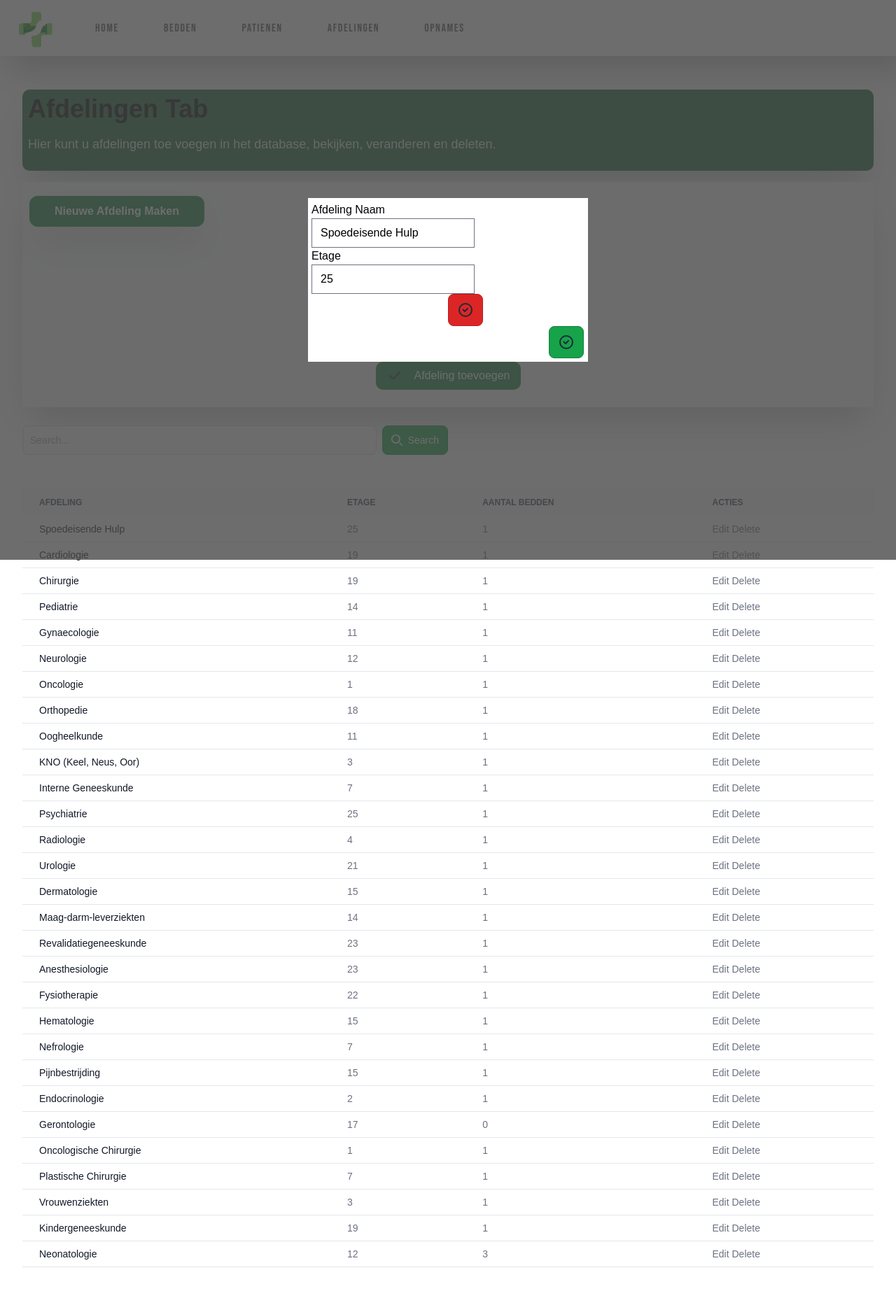
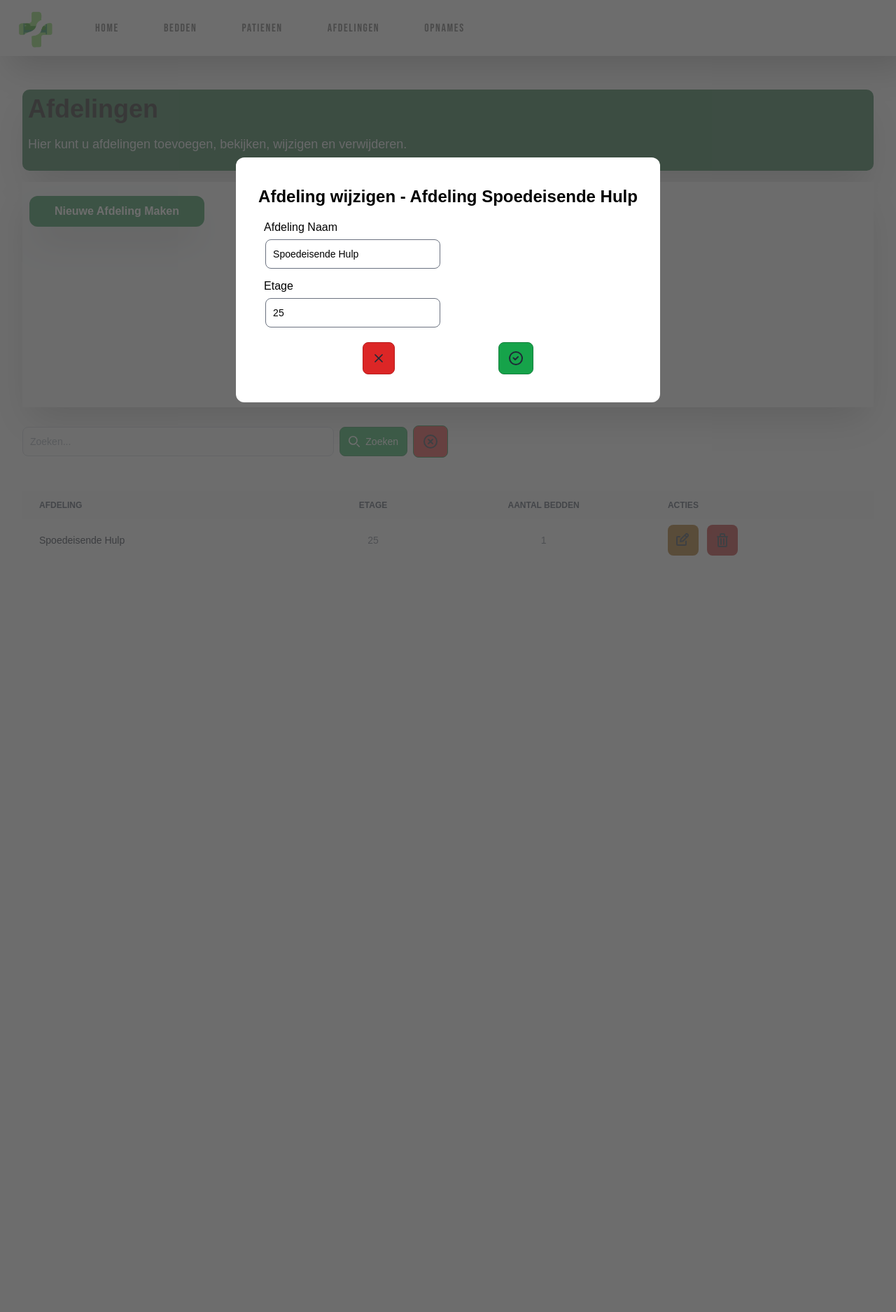
Before and after one commit to ItzArxher/MediBedTrackr, a Flask app: page /afdelingen in a window 1280 px wide, after a click that opens the changed part. Shown: the whole page at 70% size. After the commit the page ends 794 px from the top, so only its background shows below. Run offline with Flask 3, Linux system fonts and the light colour scheme; data comes from the database, SQL or seed files in the repository; some libraries are stand-ins or nearby versions.

Commit message:
finalized afdelingen

```diff
--- a/Webapp/templates/afdelingen.html
+++ b/Webapp/templates/afdelingen.html
@@ -1,62 +1,36 @@
 {% extends "base.html" %} {% block title %}
 <div class="bg-green-800 p-2 shadow-2xl my-4 rounded-[10px]">
-  <h2 class="text-4xl font-extrabold dark:text-white">Afdelingen Tab</h2>
+  <h2 class="text-4xl font-extrabold dark:text-white">Afdelingen</h2>
   <p class="my-4 text-lg text-gray-200">
-    Hier kunt u afdelingen toe voegen in het database, bekijken, veranderen en
-    deleten.
+    Hier kunt u afdelingen toevoegen, bekijken, wijzigen en
+    verwijderen.
   </p>
 </div>
 {% endblock %} {% block main_content %}
-<form
-  class="my-[10px] form-control bg-gray-50 p-[10px] shadow-2xl"
-  method="post"
-  action="/create_afdeling"
->
-  <p
-    class="rounded-xl text-center font-extrabold bg-green-700 text-white shadow-2xl w-[250px] py-[10px] my-[10px]"
-  >
+<form class="my-[10px] form-control bg-gray-50 p-[10px] shadow-2xl" method="post" action="/create_afdeling">
+  <p class="rounded-xl text-center font-extrabold bg-green-700 text-white shadow-2xl w-[250px] py-[10px] my-[10px]">
     Nieuwe Afdeling Maken
   </p>
   <div class="flex flex-col items-center justify-center gap-4">
     <div>
       <label>Afdeling Naam</label>
-      <input
-        required
-        placeholder="Afdeling Naam"
-        name="naam"
-        class="mx-[2px] my-[5px] w-[250px] bg-white-50 border border-[#6b7280] text-sm rounded-lg focus:ring-blue-500 focus:border-blue-500 block p-2.5 dark:bg-white-700 dark:border-white-600 dark:placeholder-white-400 dark:focus:ring-blue-500 dark:focus:border-blue-500"
-      />
+      <input required placeholder="Afdeling Naam" name="naam" autocomplete="off"
+        class="mx-[2px] my-[5px] w-[250px] bg-white-50 border border-[#6b7280] text-sm rounded-lg focus:ring-blue-500 focus:border-blue-500 block p-2.5 dark:bg-white-700 dark:border-white-600 dark:placeholder-white-400 dark:focus:ring-blue-500 dark:focus:border-blue-500" />
     </div>
     <div>
       <label>Etage Nummer</label>
-      <input
-        required
-        type="number"
-        placeholder="Etage"
-        name="etage"
-        class="mx-[2px] my-[5px] w-[250px] bg-white-50 border border-[#6b7280] text-sm rounded-lg focus:ring-blue-500 focus:border-blue-500 block p-2.5 dark:bg-white-700 dark:border-white-600 dark:placeholder-white-400 dark:focus:ring-blue-500 dark:focus:border-blue-500"
-      />
+      <input required type="number" placeholder="Etage" name="etage"
+        class="mx-[2px] my-[5px] w-[250px] bg-white-50 border border-[#6b7280] text-sm rounded-lg focus:ring-blue-500 focus:border-blue-500 block p-2.5 dark:bg-white-700 dark:border-white-600 dark:placeholder-white-400 dark:focus:ring-blue-500 dark:focus:border-blue-500" />
     </div>
   </div>
   <div class="flex flex-row justify-center gap-4">
     <button
       class="flex flex-row justify-center gap-4 text-white my-[15px] text-center bg-green-700 px-[15px] py-2 rounded-[10px]"
-      type="submit"
-    >
-      <svg
-        class="text-center w-6 h-6 text-gray-800 dark:text-white"
-        aria-hidden="true"
-        xmlns="http://www.w3.org/2000/svg"
-        fill="none"
-        viewBox="0 0 24 24"
-      >
-        <path
-          stroke="currentColor"
-          stroke-linecap="round"
-          stroke-linejoin="round"
-          stroke-width="2"
-          d="m5 12 4.7 4.5 9.3-9"
-        />
+      type="submit">
+      <svg class="text-center w-6 h-6 text-gray-800 dark:text-white" aria-hidden="true"
+        xmlns="http://www.w3.org/2000/svg" fill="none" viewBox="0 0 24 24">
+        <path stroke="currentColor" stroke-linecap="round" stroke-linejoin="round" stroke-width="2"
+          d="m5 12 4.7 4.5 9.3-9" />
       </svg>
       <span>Afdeling toevoegen</span>
     </button>
@@ -66,47 +40,34 @@
 <form action="/afdelingen" class="flex items-center w-[50%] py-4" method="post">
   <label for="search" class="sr-only">Search</label>
   <div class="relative w-full">
-    <input
-      type="text"
-      id="search"
+    <input type="text" id="search"
       class="bg-gray-50 border border-gray-300 text-gray-900 text-sm rounded-lg focus:ring-green-500 focus:border-green-500 block w-full p-2.5 light:bg-gray-700 light:border-gray-600 light:placeholder-gray-400 light:text-white light:focus:ring-green-500 light:focus:border-green-500"
-      placeholder="Search..."
-      name="search"
-    />
+      placeholder="Zoeken..." name="search" />
   </div>
-  <button
-    type="submit"
-    class="inline-flex items-center py-2.5 px-3 ms-2 text-sm font-medium text-white bg-green-600 rounded-lg border border-green-700 hover:bg-green-800 focus:ring-4 focus:outline-none focus:ring-green-300 light:bg-green-600 light:hover:bg-green-700 light:focus:ring-green-800"
-  >
-    <svg
-      class="w-4 h-4 me-2"
-      aria-hidden="true"
-      xmlns="http://www.w3.org/2000/svg"
-      fill="none"
-      viewBox="0 0 20 20"
-    >
-      <path
-        stroke="currentColor"
-        stroke-linecap="round"
-        stroke-linejoin="round"
-        stroke-width="2"
-        d="m19 19-4-4m0-7A7 7 0 1 1 1 8a7 7 0 0 1 14 0Z"
-      /></svg
-    >Search
+  <button type="submit"
+    class="inline-flex items-center py-2.5 px-3 ms-2 text-sm font-medium text-white bg-green-600 rounded-lg border border-green-700 hover:bg-green-800 focus:ring-4 focus:outline-none focus:ring-green-300 light:bg-green-600 light:hover:bg-green-700 light:focus:ring-green-800">
+    <svg class="w-4 h-4 me-2" aria-hidden="true" xmlns="http://www.w3.org/2000/svg" fill="none" viewBox="0 0 20 20">
+      <path stroke="currentColor" stroke-linecap="round" stroke-linejoin="round" stroke-width="2"
+        d="m19 19-4-4m0-7A7 7 0 1 1 1 8a7 7 0 0 1 14 0Z" />
+    </svg>Zoeken
   </button>
+  <a class="inline-flex items-center py-2.5 px-3 ms-2 text-sm font-medium text-white bg-red-600 rounded-lg border border-green-700 hover:bg-green-800 focus:ring-4 focus:outline-none focus:ring-green-300 light:bg-green-600 light:hover:bg-green-700 light:focus:ring-green-800"
+    href="/afdelingen">
+    <svg class="w-6 h-6 text-gray-800 dark:text-white" aria-hidden="true" xmlns="http://www.w3.org/2000/svg" fill="none"
+      viewBox="0 0 24 24">
+      <path stroke="currentColor" stroke-linecap="round" stroke-linejoin="round" stroke-width="2"
+        d="m15 9-6 6m0-6 6 6m6-3a9 9 0 1 1-18 0 9 9 0 0 1 18 0Z" />
+    </svg>
+  </a>
 </form>
 
 <div class="relative overflow-x-auto py-8">
-  <table
-    class="w-full text-sm text-left rtl:text-right text-gray-500 light:text-gray-400"
-  >
-    <thead
-      class="text-xs text-gray-700 uppercase bg-gray-50 light:bg-gray-700 light:text-gray-400"
-    >
+  <table class="w-full text-sm text-left rtl:text-right text-gray-500 light:text-gray-400">
+    <thead class="text-xs text-gray-700 uppercase bg-gray-50 light:bg-gray-700 light:text-gray-400">
       <tr>
         <th scope="col" class="px-6 py-3">Afdeling</th>
-        <th scope="col" class="px-6 py-3">etage</th>
-        <th scope="col" class="px-6 py-3">Aantal bedden</th>
+        <th scope="col" class="px-6 py-3 text-center">etage</th>
+        <th scope="col" class="px-6 py-3 text-center">Aantal bedden</th>
 
         <th scope="col" class="px-6 py-3">Acties</th>
       </tr>
@@ -114,47 +75,31 @@
     <tbody>
       {% for afdeling in aantalBedden%}
       <tr class="bg-white border-b light:bg-gray-800 light:border-gray-700">
-        <td
-          scope="row"
-          class="px-6 py-2 font-medium text-gray-900 whitespace-nowrap light:text-black"
-        >
+        <td scope="row" class="px-6 py-2 font-medium text-gray-900 whitespace-nowrap light:text-black">
           {{afdeling['naam']}}
         </td>
-        <td class="px-6 py-2">{{afdeling['etage']}}</td>
-        <td class="px-6 py-2">{{afdeling['beschikbare_bedden']}}</td>
-        {#
-        <td class="px-6 py-2">
-          {% if afdeling['is_beschikbaar'] == 1 %}
-          <div
-            class="w-full flex flex-row items-center gap-2 justify-left relative bg-green-300 text-green-800 text-xs font-medium me-2 px-2.5 py-0.5 rounded light:bg-green-900 light:text-green-300"
-          >
-            <span class="relative flex h-3 w-3">
-              <span
-                class="animate-ping absolute inline-flex h-full w-full rounded-full bg-green-800 opacity-75"
-              ></span>
-              <span
-                class="relative inline-flex rounded-full h-3 w-3 bg-green-500"
-              ></span> </span
-            >Beschikbaar
-          </div>
-          {% else %}
-          <div
-            class="w-full flex flex-row items-center gap-2 justify-left relative bg-red-300 text-red-800 text-xs font-medium me-2 px-2.5 py-0.5 rounded light:bg-red-900 light:text-red-300"
-          >
-            <span class="relative flex h-3 w-3">
-              <span
-                class="animate-ping absolute inline-flex h-full w-full rounded-full bg-red-800 opacity-75"
-              ></span>
-              <span
-                class="relative inline-flex rounded-full h-3 w-3 bg-red-500"
-              ></span> </span
-            >Niet Beschikbaar
-          </div>
-          {% endif %} #}
+        <td class="px-6 py-2 text-center">{{afdeling['etage']}}</td>
+        <td class="px-6 py-2 text-center">{{afdeling['beschikbare_bedden']}}</td>
+
         </td>
         <td class="px-6 py-2">
-          <a href="#edit-afdeling{{afdeling['id']}}">Edit</a>
-          <a href="/delete_afdeling/{{afdeling['id']}}">Delete</a>
+          <a href="#edit-afdeling{{afdeling['id']}}"
+            class="text-white bg-yellow-700 hover:bg-yellow-800 focus:ring-4 focus:outline-none focus:ring-yellow-300 font-medium rounded-lg text-sm p-2.5 text-center inline-flex items-center me-2 dark:bg-yellow-600 dark:hover:bg-yellow-700 dark:focus:ring-yellow-800">
+            <svg class="w-6 h-6 text-gray-800 dark:text-white" aria-hidden="true" xmlns="http://www.w3.org/2000/svg"
+              fill="none" viewBox="0 0 24 24">
+              <path stroke="currentColor" stroke-linecap="round" stroke-linejoin="round" stroke-width="2"
+                d="m14.3 4.8 2.9 2.9M7 7H4a1 1 0 0 0-1 1v10c0 .6.4 1 1 1h11c.6 0 1-.4 1-1v-4.5m2.4-10a2 2 0 0 1 0 3l-6.8 6.8L8 14l.7-3.6 6.9-6.8a2 2 0 0 1 2.8 0Z" />
+            </svg>
+          </a>
+          <a href="/delete_afdeling/{{afdeling['id']}}"
+            onclick="return confirm('Bent u zeker dat u {{afdeling['naam']}} wilt verwijderen?')"
+            class="text-white bg-red-700 hover:bg-red-800 focus:ring-4 focus:outline-none focus:ring-red-300 font-medium rounded-lg text-sm p-2.5 text-center inline-flex items-center me-2 dark:bg-red-600 dark:hover:bg-red-700 dark:focus:ring-red-800">
+            <svg class="w-6 h-6 text-gray-800 dark:text-white" aria-hidden="true" xmlns="http://www.w3.org/2000/svg"
+              fill="none" viewBox="0 0 24 24">
+              <path stroke="currentColor" stroke-linecap="round" stroke-linejoin="round" stroke-width="2"
+                d="M5 7h14m-9 3v8m4-8v8M10 3h4a1 1 0 0 1 1 1v3H9V4a1 1 0 0 1 1-1ZM6 7h12v13a1 1 0 0 1-1 1H7a1 1 0 0 1-1-1V7Z" />
+            </svg>
+          </a>
         </td>
       </tr>
       {% endfor%}
@@ -162,65 +107,55 @@
   </table>
 </div>
 {% for afdeling in aantalBedden%}
-<div id="edit-afdeling{{afdeling['id']}}" class="modal">
-  <form
-    action="/edit_afdeling"
-    method="post"
-    class="p-[5px] bg-white w-[400px] h-[fit-content]"
-  >
-    <label for="afdeling_naam"><p>Afdeling Naam</p></label>
-    <input
-      value="{{afdeling['naam']}}"
-      type="text"
-      name="afdeling_naam"
-      required
-    />
+<div id="edit-afdeling{{afdeling['id']}}" class="modal fixed">
+  <form action="/edit_afdeling" method="post" class="p-8 bg-white rounded-xl min-w-[400px] h-[fit-content]">
+    <div class="font-bold text-2xl py-2 text-center">
+      Afdeling wijzigen - Afdeling {{afdeling['naam']}}
+    </div>
+    <div class="flex flex-col gap-2 p-2">
 
-    <label for="etage"><p>Etage</p></label>
-    <input value={{afdeling['etage']}} type="text" name="etage" required> <input
-    value={{afdeling['id']}} type="number" name="id" hidden>
+      <div>
+        <label for="afdeling_naam">
+          <p>Afdeling Naam</p>
+        </label>
+        <input value="{{afdeling['naam']}}" type="text" name="afdeling_naam" required
+          class="mx-[2px] my-[5px] w-[250px] bg-white-50 border border-[#6b7280] text-sm rounded-lg focus:ring-blue-500 focus:border-blue-500 block p-2.5 dark:bg-white-700 dark:border-white-600 dark:placeholder-white-400 dark:focus:ring-blue-500 dark:focus:border-blue-500" />
 
-    <a
-      href="#"
-      class="inline-flex items-center py-2.5 px-3 ms-[50%] text-sm font-medium text-white bg-red-600 rounded-lg border border-red-700 hover:bg-red-800 focus:ring-4 focus:outline-none focus:ring-red-300 light:bg-red-600 light:hover:bg-red-700 light:focus:ring-red-800"
-    >
-      <svg
-        class="w-6 h-6 text-gray-800 dark:text-white"
-        aria-hidden="true"
-        xmlns="http://www.w3.org/2000/svg"
-        fill="none"
-        viewBox="0 0 24 24"
-      >
-        <path
-          stroke="currentColor"
-          stroke-linecap="round"
-          stroke-linejoin="round"
-          stroke-width="2"
-          d="M8.5 11.5 11 14l4-4m6 2a9 9 0 1 1-18 0 9 9 0 0 1 18 0Z"
-        />
-      </svg>
-    </a>
+      </div>
 
-    <button
-      type="submit"
-      class="inline-flex items-center py-2.5 px-3 ms-[87%] text-sm font-medium text-white bg-green-600 rounded-lg border border-green-700 hover:bg-green-800 focus:ring-4 focus:outline-none focus:ring-green-300 light:bg-green-600 light:hover:bg-green-700 light:focus:ring-green-800"
-    >
-      <svg
-        class="w-6 h-6 text-gray-800 dark:text-white"
-        aria-hidden="true"
-        xmlns="http://www.w3.org/2000/svg"
-        fill="none"
-        viewBox="0 0 24 24"
-      >
-        <path
-          stroke="currentColor"
-          stroke-linecap="round"
-          stroke-linejoin="round"
-          stroke-width="2"
-          d="M8.5 11.5 11 14l4-4m6 2a9 9 0 1 1-18 0 9 9 0 0 1 18 0Z"
-        />
-      </svg>
-    </button>
+      <div>
+
+        <label for="etage">
+          <p>Etage</p>
+        </label>
+        <input value="{{afdeling['etage']}}" type="text" name="etage" required
+          class="mx-[2px] my-[5px] w-[250px] bg-white-50 border border-[#6b7280] text-sm rounded-lg focus:ring-blue-500 focus:border-blue-500 block p-2.5 dark:bg-white-700 dark:border-white-600 dark:placeholder-white-400 dark:focus:ring-blue-500 dark:focus:border-blue-500">
+      </div>
+    </div>
+
+    <input value="{{afdeling['id']}}" type="number" name="id" hidden>
+
+    <div class="flex flex-row justify-evenly py-2">
+
+
+      <a href=""
+        class="inline-flex items-center py-2.5 px-3 text-sm font-medium text-white bg-red-600 rounded-lg border border-red-700 hover:bg-red-800 focus:ring-4 focus:outline-none focus:ring-red-300 light:bg-red-600 light:hover:bg-red-700 light:focus:ring-red-800">
+        <svg class="w-5 h-5 text-gray-800 dark:text-white" aria-hidden="true" xmlns="http://www.w3.org/2000/svg"
+          fill="none" viewBox="0 0 24 24">
+          <path stroke="currentColor" stroke-linecap="round" stroke-linejoin="round" stroke-width="2"
+            d="M6 18 18 6m0 12L6 6" />
+        </svg>
+      </a>
+
+      <button type="submit"
+        class="inline-flex items-center py-2.5 px-3 text-sm font-medium text-white bg-green-600 rounded-lg border border-green-700 hover:bg-green-800 focus:ring-4 focus:outline-none focus:ring-green-300 light:bg-green-600 light:hover:bg-green-700 light:focus:ring-green-800">
+        <svg class="w-6 h-6 text-gray-800 dark:text-white" aria-hidden="true" xmlns="http://www.w3.org/2000/svg"
+          fill="none" viewBox="0 0 24 24">
+          <path stroke="currentColor" stroke-linecap="round" stroke-linejoin="round" stroke-width="2"
+            d="M8.5 11.5 11 14l4-4m6 2a9 9 0 1 1-18 0 9 9 0 0 1 18 0Z" />
+        </svg>
+      </button>
+    </div>
   </form>
 </div>
 {%endfor%} {% endblock %}
```
